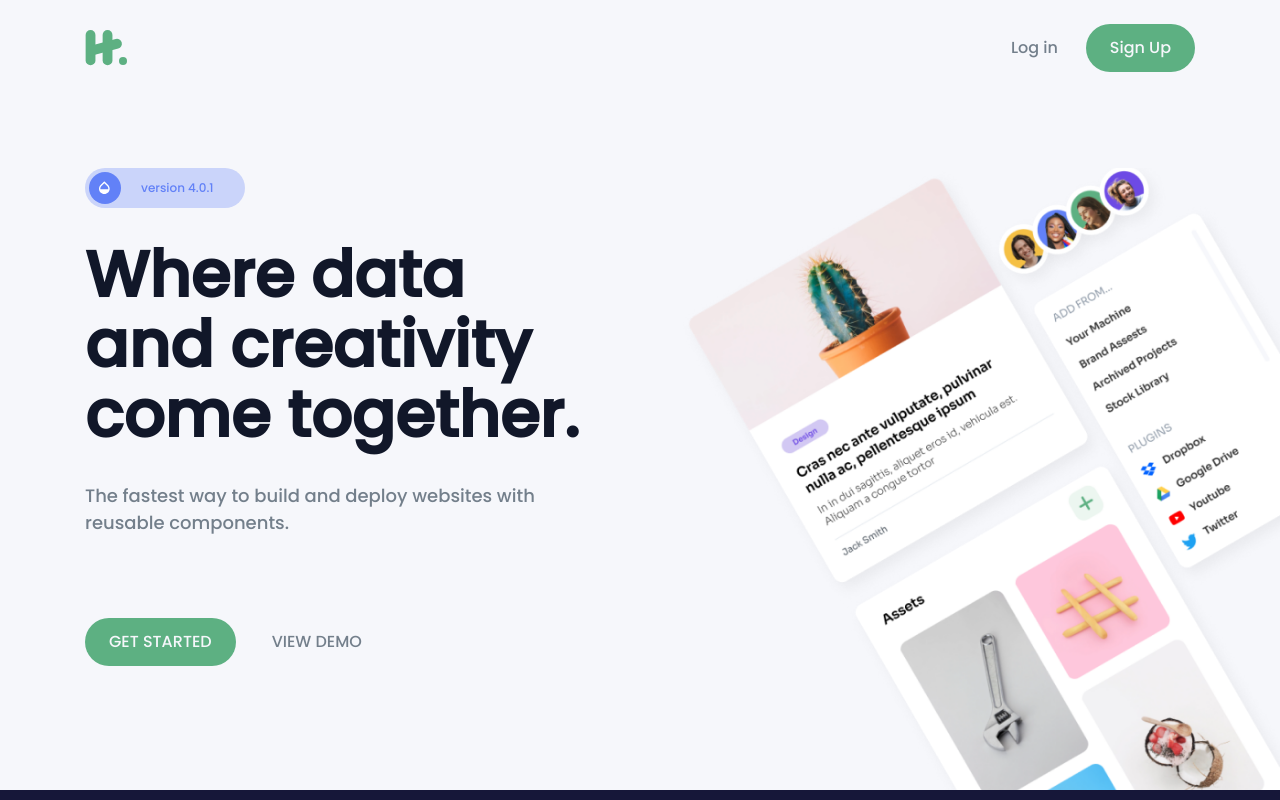
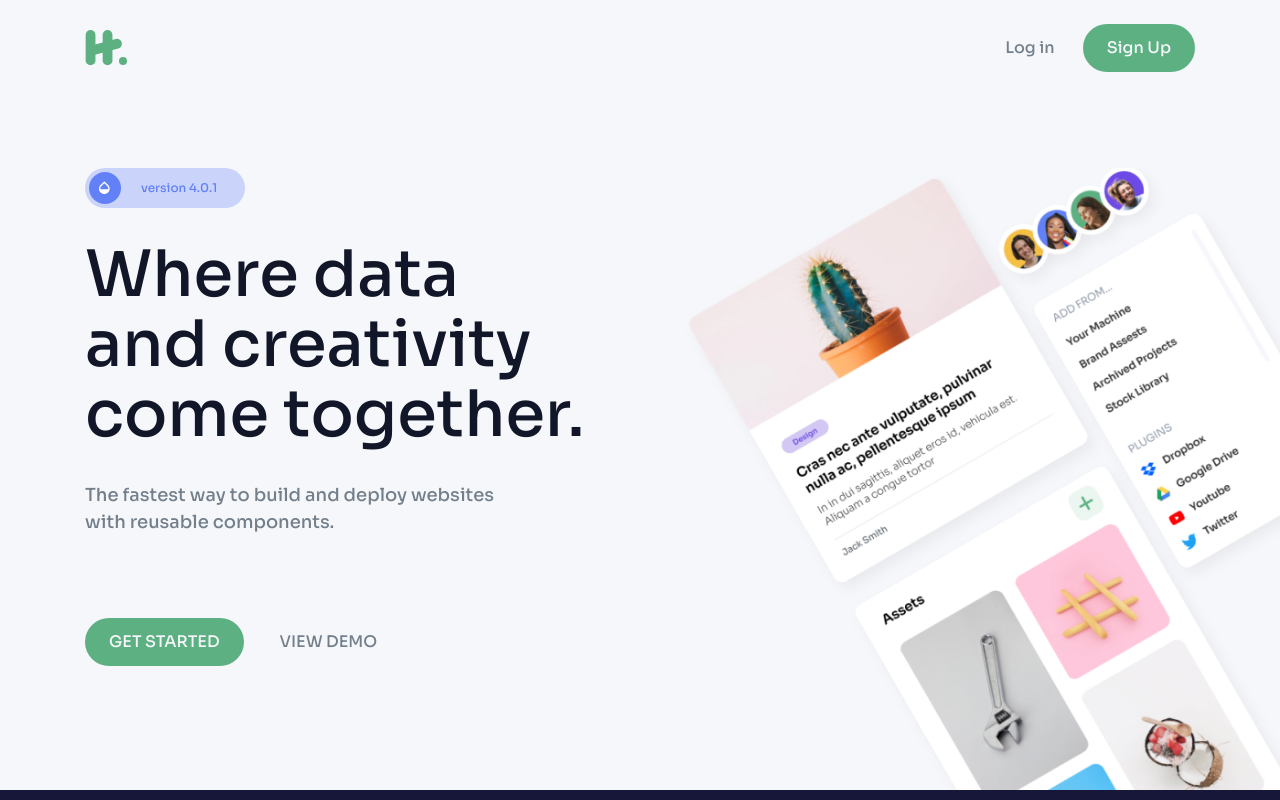
Before and after one commit to EdiedRamos/devchallenges, a Next.js app: page /advanced-homepage in a window 1280 px wide. Shown: the top 800 px of the page. Built offline with nearby package versions, Linux system fonts and the light colour scheme.

Commit message:
feat: update font family

```diff
--- a/src/app/advanced-homepage/page.tsx
+++ b/src/app/advanced-homepage/page.tsx
@@ -18,7 +18,7 @@ export default function AdvancedHomepage() {
       <div className="bg-none lg:bg-ah-background xbg-contain bg-no-repeat bg-rightx mt-24 bg-[length:600px_auto] bg-[right_-6rem]">
         <Container>
           <Version />
-          <h2 className="text-cs-64 text-sh-black max-w-[500px] mt-8 leading-[70px] font-bold">
+          <h2 className="text-cs-64 text-sh-black max-w-[500px] mt-8 leading-[70px] font-medium">
             Where data and creativity come together.
           </h2>
           <p className="mt-8 text-ah-gray max-w-[450px] text-cs-18">
--- a/src/app/layout.tsx
+++ b/src/app/layout.tsx
@@ -1,8 +1,8 @@
 import type { Metadata } from "next";
-import { Poppins } from "next/font/google";
+import { Sora } from "next/font/google";
 import "./globals.css";
 
-const poppins = Poppins({ subsets: ["latin"], weight: ["500"] });
+const poppins = Sora({ subsets: ["latin"], weight: ["500"] });
 
 export const metadata: Metadata = {
   title: "Devchallanges Solutions",
```
